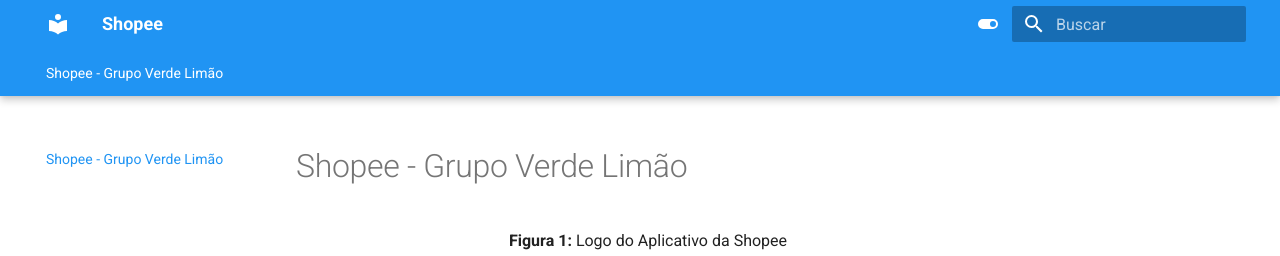
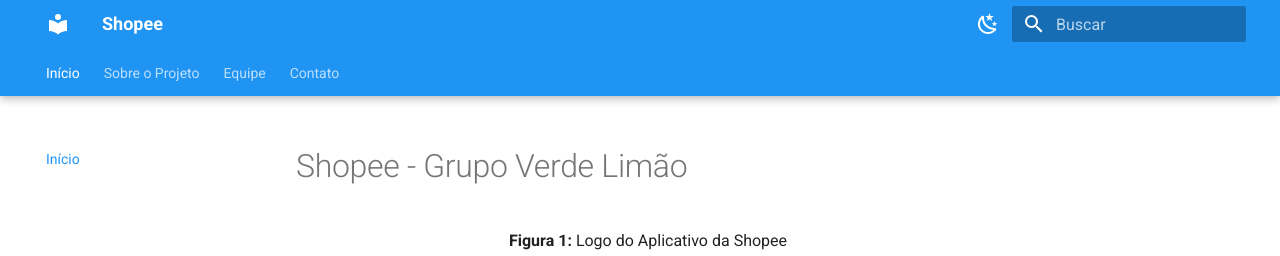
Before and after one commit to JoaoPC10/Desafio1-TraineeEngNet-2025-Shopee, an MkDocs documentation site: the page built from docs/index.md, in a window 1280 px wide. Shown: the top 256 px of the page. Built offline with MkDocs 1.6.1 and Material for MkDocs 9.7.7, drawn with Linux system fonts in a browser that asks for light colours.

Commit message:
Update mkdocs.yml

```diff
--- a/mkdocs.yml
+++ b/mkdocs.yml
@@ -1,8 +1,15 @@
 site_name: Shopee
 site_url: https://joaopc10.github.io/Desafio1-TraineeEngNet-2025-Shopee/
 
+nav:
+  - Início: index.md
+  - Sobre o Projeto: sobre.md
+  - Equipe: equipe.md
+  - Contato: contato.md
+
 theme:
   name: material
+  language: pt
   font:
     text: Roboto
   features:
@@ -18,25 +25,20 @@
     - content.tabs.link
     - content.code.annotation
     - content.code.copy
-  language: pt
 
   palette:
     - scheme: default
-      toggle:
-        icon: material/toggle-switch
-        name: Dark mode
       primary: blue
       accent: light blue
-      background: "#f5f7fa"
-      text: "#22272e"
+      toggle:
+        icon: material/weather-night
+        name: Modo escuro
     - scheme: slate
-      toggle:
-        icon: material/toggle-switch-off-outline
-        name: Light mode
       primary: blue grey
       accent: cyan
-      background: "#22272e"
-      text: "#f5f7fa"
+      toggle:
+        icon: material/weather-sunny
+        name: Modo claro
 
 markdown_extensions:
   - attr_list
```
